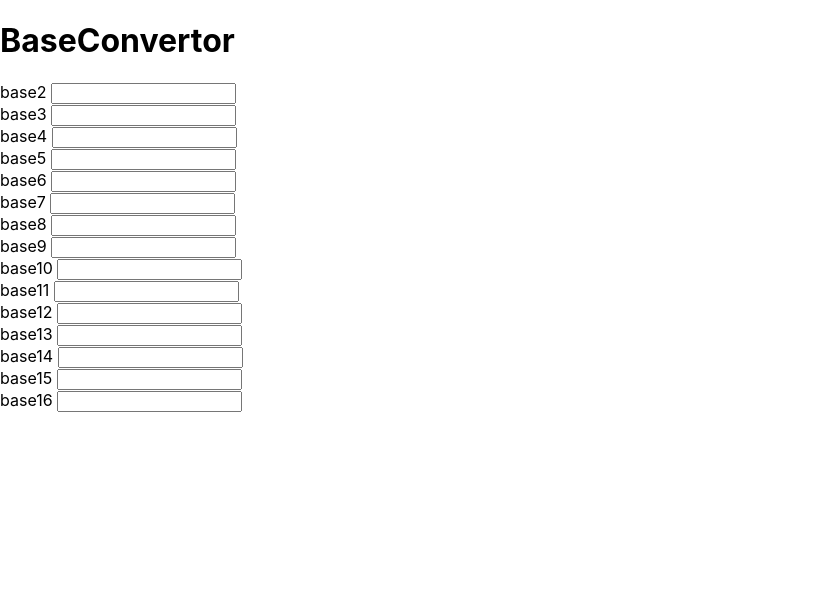
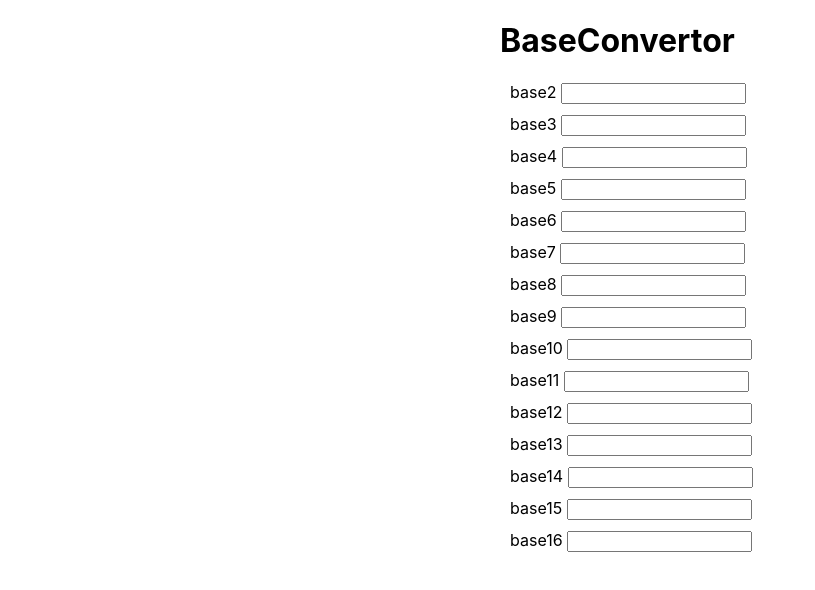
Before and after one commit to palpriyanshu/baseConvertor-react, a React (Create React App) app: page / in a window 1280 px wide. Shown: the top 590 px of the page, without its empty margins (0-815 px from the left). Built offline with nearby package versions, Linux system fonts and the light colour scheme.

Commit message:
added style

```diff
--- /dev/null
+++ b/src/App.css
@@ -0,0 +1,7 @@
+.container {
+  margin-left: 500px;
+}
+
+.inputBox {
+  margin: 10px;
+}
--- a/src/App.js
+++ b/src/App.js
@@ -1,5 +1,6 @@
 import React from 'react';
 import BaseConvertor from './BaseConvertor';
+import './App.css';
 
 const App = (props) => {
   return <BaseConvertor count={16} />;
--- a/src/BaseConvertor.js
+++ b/src/BaseConvertor.js
@@ -1,26 +1,5 @@
 import React from 'react';
-
-const Input = (props) => {
-  const { targetBase, currentValue, currentBase } = props;
-  const value =
-    currentValue === ''
-      ? ''
-      : convertBase(currentValue, currentBase, targetBase);
-
-  return (
-    <div>
-      <label>base{targetBase} </label>
-      <input
-        value={value}
-        onChange={(e) => props.onChange(targetBase, e.target.value)}
-      />
-    </div>
-  );
-};
-
-const convertBase = function (number, from, to) {
-  return parseInt(number, from).toString(to);
-};
+import Input from './Input';
 
 const isValidNumberForBase = function (base, value) {
   return value
@@ -36,7 +15,7 @@ class BaseConvertor extends React.Component {
   }
 
   onChange(currentBase, value) {
-    this.setState((state) => {
+    this.setState(() => {
       if (isValidNumberForBase(currentBase, value)) {
         return { currentValue: value, currentBase };
       }
@@ -46,12 +25,12 @@ class BaseConvertor extends React.Component {
   render() {
     const baseIds = [...Array(this.props.count - 1).keys()];
     return (
-      <div>
+      <div className="container">
         <h1>BaseConvertor</h1>
         {baseIds.map((id) => (
           <Input
+            key={id}
             targetBase={id + 2}
-            key={id}
             currentValue={this.state.currentValue}
             currentBase={this.state.currentBase}
             onChange={this.onChange}
--- /dev/null
+++ b/src/Input.js
@@ -0,0 +1,25 @@
+import React from 'react';
+
+const convertBase = function (number, from, to) {
+  return parseInt(number, from).toString(to);
+};
+
+const Input = (props) => {
+  const { targetBase, currentValue, currentBase } = props;
+  const value =
+    currentValue === ''
+      ? currentValue
+      : convertBase(currentValue, currentBase, targetBase);
+
+  return (
+    <div className="inputBox">
+      <label>base{targetBase} </label>
+      <input
+        value={value}
+        onChange={(e) => props.onChange(targetBase, e.target.value)}
+      />
+    </div>
+  );
+};
+
+export default Input;
```
